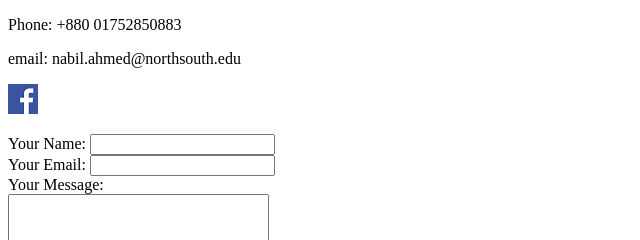
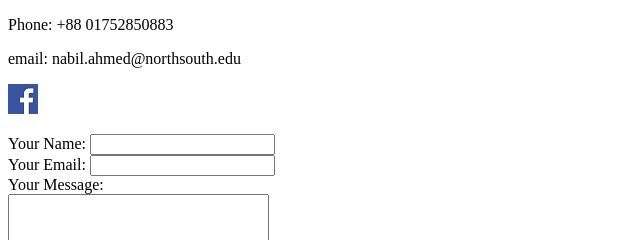
Before and after one commit to Nabil-Ahmed-Sheikh/CV, a plain HTML site: page contact.html in a window 1280 px wide. Shown: the top 240 px of the page, 0-640 px from the left. Drawn offline with Linux system fonts and the light colour scheme.

Commit message:
Update Contact Number

```diff
--- a/contact.html
+++ b/contact.html
@@ -7,7 +7,7 @@
 </head>
 
 <body>
-  <p>Phone: +880 01752850883</p>
+  <p>Phone: +88 01752850883</p>
   <p>email: nabil.ahmed@northsouth.edu</p>
   <p><a href="https://www.facebook.com/nabilahmed.02"><img src="facebookicon.png" alt="facebook profile of nabil"></a></p>
 
```
